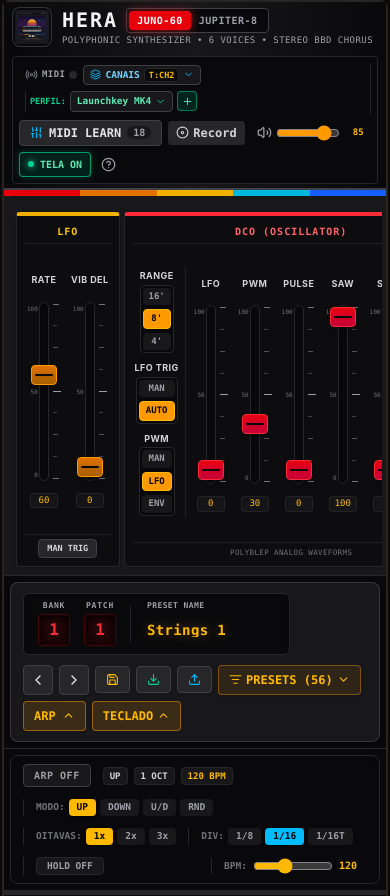
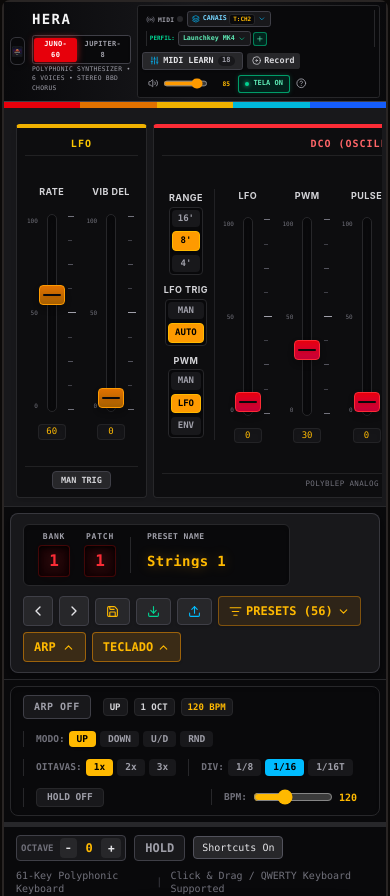
Before and after one commit to danilokosky/Back-to-the-80s-synth, a React (Vite) app: page / in a window 390 px wide. Shown: the top 896 px of the page. Built offline with nearby package versions, Linux system fonts and the light colour scheme.

Commit message:
feat: add horizontal fader elongation support
Introduce horizontal fader scaling and keyboard focus modes to improve UI responsiveness on large screens and DeX environments.

```diff
--- a/src/components/HeraApp.tsx
+++ b/src/components/HeraApp.tsx
@@ -337,7 +337,30 @@ export const HeraApp: React.FC = () => {
     };
   }, []);
 
-  const { faderElongation, rackZoomFactor, isWidescreenFrame } = (() => {
+  const [isKeyboardFocusMode, setIsKeyboardFocusMode] = useState<boolean>(false);
+  const isLargeScreenOrDex = viewportSize.width >= 900 && viewportSize.height >= 500;
+
+  useEffect(() => {
+    if (!isKeyboardOpen || !isLargeScreenOrDex) {
+      setIsKeyboardFocusMode(false);
+    }
+  }, [isKeyboardOpen, isLargeScreenOrDex]);
+
+  useEffect(() => {
+    if (!isLargeScreenOrDex || !isKeyboardOpen) return;
+    const onScrollModeCheck = () => {
+      const headerH = topHeaderRef.current?.offsetHeight || 54;
+      if (window.scrollY >= headerH * 0.35 && !isKeyboardFocusMode) {
+        setIsKeyboardFocusMode(true);
+      } else if (window.scrollY <= headerH * 0.2 && isKeyboardFocusMode) {
+        setIsKeyboardFocusMode(false);
+      }
+    };
+    window.addEventListener('scroll', onScrollModeCheck, { passive: true });
+    return () => window.removeEventListener('scroll', onScrollModeCheck);
+  }, [isLargeScreenOrDex, isKeyboardOpen, isKeyboardFocusMode]);
+
+  const { faderElongation, faderHorizElongation, headerZoomFactor, rackZoomFactor, isWidescreenFrame } = (() => {
     const vw = viewportSize.width;
     const vh = viewportSize.height;
     const aspect = vh > 0 ? vw / vh : 1.77;
@@ -345,21 +368,57 @@ export const HeraApp: React.FC = () => {
     const headerH = topHeaderRef.current?.offsetHeight || 54;
     const voicingBarH = presetBarRef.current?.offsetHeight || 56;
     const arpAllowance = isArpSectionOpen && !isKeyboardOpen ? 44 : 0;
-    // Area of Interest 1: Top Header Bar + Faders/Filters/FX Section + Voicing/Preset Bar
-    // Faders smoothly adapt between 0.82x and 2.15x ("efeito de sanfona") across all screen proportions
-    // (Smartphones, Tablets, Samsung DeX, Monitors) so Area of Interest 1 fits 100% of the viewport.
-    const nonRackArea1H = headerH + voicingBarH + arpAllowance + 16;
     const baseRackH = 268;
 
-    const availableForRack = Math.max(baseRackH * 0.82, vh - nonRackArea1H);
-    const rawElongation = availableForRack / baseRackH;
-    const elongation = Math.min(2.15, Math.max(0.82, rawElongation));
+    // Proportional Header Zoom (0.70 .. 1.00 — max 30% reduction so all header items fit on one screen)
+    const naturalHeaderW = 1160;
+    const computedHeaderZoom = Math.min(1.0, Math.max(0.7, vw / naturalHeaderW));
+
+    // Horizontal Elongation of Fader Sections (1.00 .. 1.30 — ONLY elongation up to +30%, NEVER compression < 1.00)
+    const usableRackW = Math.max(320, Math.min(1420, vw - 24));
+    const isJp8Active = (params.SynthModel ?? 0) >= 0.5;
+    const estCardWidths = isJp8Active
+      ? [170, 580, 74, 340, 165, 380, 110, 170, 250]
+      : [120, 340, 74, 290, 120, 210, 110, 170, 250];
+    let accCardW = estCardWidths[0];
+    for (let i = 1; i < estCardWidths.length; i++) {
+      if (accCardW + 8 + estCardWidths[i] <= usableRackW) {
+        accCardW += 8 + estCardWidths[i];
+      } else {
+        break;
+      }
+    }
+    const rawHorizElong = usableRackW / Math.max(1, accCardW);
+    const computedHorizElong = Math.min(1.3, Math.max(1.0, rawHorizElong));
+
+    // Vertical Fader Adaptation:
+    // - In Large-Screen Keyboard Focus Mode (View 2): flatten faders up to 50% (0.50 .. 0.85) so
+    //   Flattened Faders + 8px Spacer + Presets + Arpeggiator + Ergonomic Keyboard fit 100% simultaneously!
+    // - Otherwise (View 1 or Smartphones): 0.82 .. 2.15
+    let elongation = 1.0;
+    if (isLargeScreenOrDex && isKeyboardOpen && isKeyboardFocusMode) {
+      const kbH = keyboardSectionRef.current?.offsetHeight || Math.min(250, Math.max(185, vh * 0.41));
+      const arpOpenH = isArpSectionOpen ? 48 : 0;
+      const availableForCompressedRack = vh - voicingBarH - arpOpenH - kbH - 28;
+      elongation = Math.min(0.88, Math.max(0.5, availableForCompressedRack / baseRackH));
+    } else {
+      const nonRackArea1H = headerH + voicingBarH + arpAllowance + 16;
+      const availableForRack = Math.max(baseRackH * 0.82, vh - nonRackArea1H);
+      const rawElongation = availableForRack / baseRackH;
+      elongation = Math.min(2.15, Math.max(0.82, rawElongation));
+    }
 
     const maxArea1H = headerH + voicingBarH + 16 + baseRackH * 2.15 + 24;
-    const widescreenFit = aspect >= 1.25 && vh <= maxArea1H && (!isArpSectionOpen || isKeyboardOpen);
+    const widescreenFit =
+      aspect >= 1.25 &&
+      vh <= maxArea1H &&
+      (!isArpSectionOpen || isKeyboardOpen) &&
+      !(isLargeScreenOrDex && isKeyboardOpen && isKeyboardFocusMode);
 
     return {
       faderElongation: elongation,
+      faderHorizElongation: computedHorizElong,
+      headerZoomFactor: computedHeaderZoom,
       rackZoomFactor: 1.0,
       isWidescreenFrame: widescreenFit,
     };
@@ -2079,10 +2138,11 @@ export const HeraApp: React.FC = () => {
 
           {/* Area of Interest 1: Top Header + Faders Section + Voicing Bar (100% fit on widescreen) */}
           <div className={`flex flex-col ${isWidescreenFrame ? 'min-h-[calc(100dvh-4px)] justify-between' : ''}`}>
-          {/* Top Roland Header Bar */}
+          {/* Top Roland Header Bar (Proportional Zoom up to 30% + Horizontal Drag if narrower than 70%) */}
           <div
             ref={topHeaderRef}
-            className="bg-gradient-to-r from-zinc-950 via-zinc-900 to-zinc-950 px-2 sm:px-4 py-1 sm:py-1.5 border-b-2 border-zinc-700 flex flex-wrap items-center justify-between gap-2"
+            style={{ zoom: headerZoomFactor }}
+            className="bg-gradient-to-r from-zinc-950 via-zinc-900 to-zinc-950 px-2 sm:px-4 py-1 sm:py-1.5 border-b-2 border-zinc-700 flex flex-nowrap overflow-x-auto scrollbar-none items-center justify-between gap-2"
           >
             {/* Branding / Badge + Dual-Synth Selector */}
             <div className="flex items-center gap-2.5">
@@ -2699,7 +2759,7 @@ export const HeraApp: React.FC = () => {
                       setIsMuted(next);
                       synthEngine.setMasterVolume(next ? 0 : masterVolume);
                     }}
-                    className="text-zinc-400 hover:text-zinc-200 cursor-pointer"
+                    className="w-5 flex items-center justify-center flex-shrink-0 text-zinc-400 hover:text-zinc-200 cursor-pointer"
                   >
                     {isMuted || masterVolume === 0 ? <VolumeX size={15} /> : <Volume2 size={15} />}
                   </button>
@@ -2719,10 +2779,11 @@ export const HeraApp: React.FC = () => {
                       setMasterVolume(val);
                       handleParamChange('MasterVolume', val);
                     }}
-                    className="w-16 accent-amber-500 cursor-pointer"
+                    className="w-16 flex-shrink-0 accent-amber-500 cursor-pointer"
                     title="Volume Master Geral (Canal das Teclas)"
                   />
-                  <span className="text-[9px] font-mono text-amber-400 font-bold min-w-[20px] text-right">
+                  {/* Fixed 3-digit width box ("0".."100") so the volume control never jumps or resizes dynamically */}
+                  <span className="text-[9px] font-mono text-amber-400 font-bold w-[28px] inline-block text-right tabular-nums flex-shrink-0">
                     {Math.min(100, Math.max(0, Math.round((isMuted ? 0 : masterVolume) * 100)))}
                   </span>
                 </div>
@@ -2773,24 +2834,30 @@ export const HeraApp: React.FC = () => {
             <div className="flex-1 bg-blue-600" />
           </div>
 
-          {/* Main Synth Control Panel (Up to +20% fader elongation; static 1.0x proportion on all other elements) */}
+          {/* Main Synth Control Panel (Vertical adaptation 0.50x..2.15x + Horizontal elongation 1.00x..1.30x) */}
           <div
             style={
               {
                 '--fader-elongation': faderElongation,
+                '--fader-horiz-elongation': faderHorizElongation,
               } as React.CSSProperties
             }
-            className="bg-zinc-900 px-1 py-1 sm:py-1.5 border-b border-zinc-800 w-full flex-1 flex flex-col justify-center"
+            className="bg-zinc-900 px-1 py-1 sm:py-1.5 border-b border-zinc-800 w-full flex-1 flex flex-col justify-center transition-all duration-300"
           >
             <div className="w-full overflow-x-auto pt-3 pb-1 scrollbar-thin">
               <div
                 style={{ zoom: rackZoomFactor }}
-                className="min-w-max w-fit flex flex-row items-stretch justify-start gap-1 sm:gap-1.5 px-2 mx-auto"
+                className="min-w-max w-fit flex flex-row items-stretch justify-start gap-1.5 sm:gap-2 px-2 mx-auto"
               >
                 {RACK_SECTION_IDS.map((sectionId) => renderRackSectionCard(sectionId, false))}
               </div>
             </div>
           </div>
+
+          {/* Breathing space between Faders and Strings (Voicing Bar) in Large-Screen Keyboard Focus Mode */}
+          {isLargeScreenOrDex && isKeyboardOpen && isKeyboardFocusMode && (
+            <div className="h-2 w-full bg-zinc-950 transition-all duration-300" />
+          )}
 
           {/* Area of Interest 1 Footer / Area of Interest 2 Header: Voicing & Preset Bar */}
           <div
--- a/src/components/Slider.tsx
+++ b/src/components/Slider.tsx
@@ -279,10 +279,11 @@ export const Slider: React.FC<SliderProps> = ({
         onPointerUp={handlePointerUp}
         style={{
           touchAction: 'none',
+          width: 'calc(38px * var(--fader-horiz-elongation, 1))',
           height: 'calc(112px * var(--fader-elongation, 1))',
-          transition: 'height 320ms cubic-bezier(0.22, 1, 0.36, 1)',
+          transition: 'height 320ms cubic-bezier(0.22, 1, 0.36, 1), width 300ms cubic-bezier(0.22, 1, 0.36, 1)',
         }}
-        className="relative flex items-center justify-center w-8.5 sm:w-9.5 px-0.5 py-2 cursor-pointer select-none active:brightness-110 touch-none"
+        className="relative flex items-center justify-center px-0.5 py-2 cursor-pointer select-none active:brightness-110 touch-none"
       >
         {/* Tick scale marks left side - strictly z-0 behind the fader cap */}
         <div className="absolute left-0 top-2.5 bottom-2.5 flex flex-col justify-between items-end pr-0.5 text-[6px] font-mono text-zinc-500 pointer-events-none z-0">
```
Also changed, not shown: 1 other file (tests, documents, lock files or other folders).
